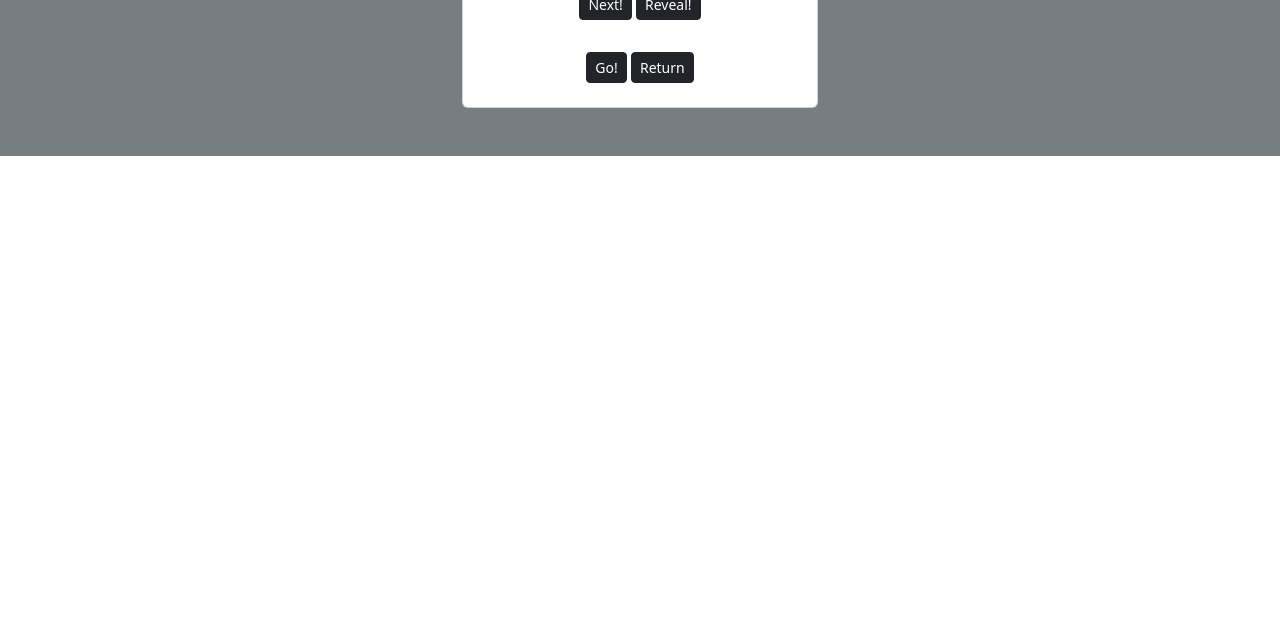
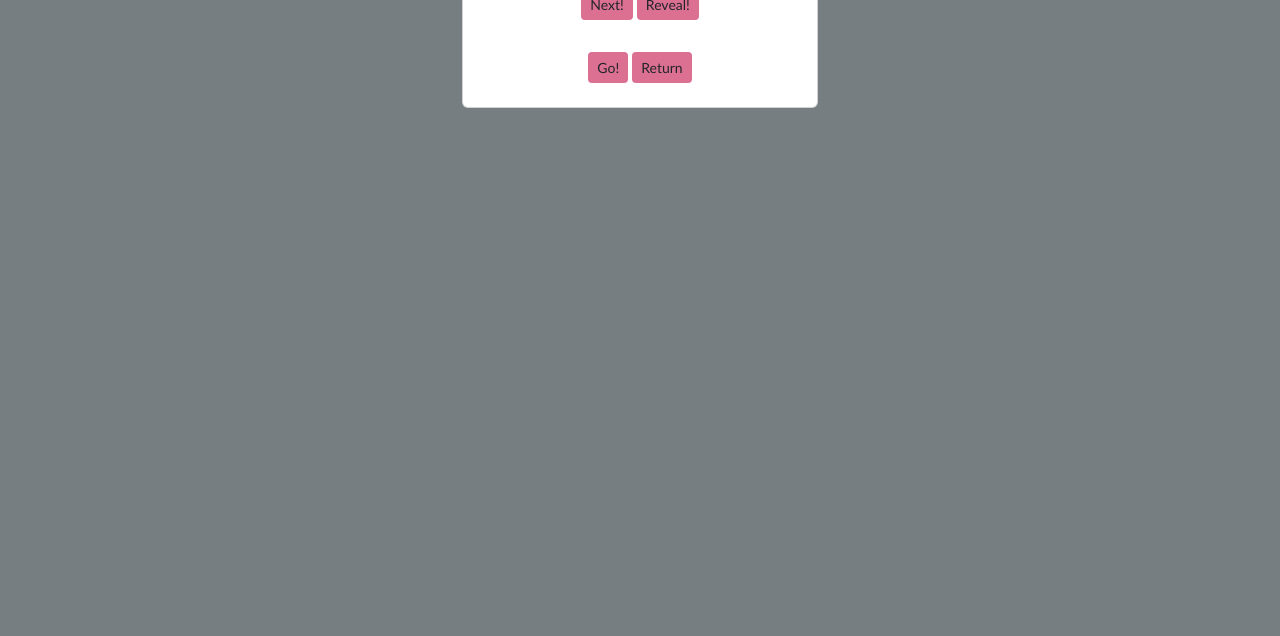
Before and after one commit to MariolaH/mind-reader, a plain HTML site: page index.html in a window 1280 px wide. Shown: the part 164-800 px from the top of the page. Drawn offline with nearby package versions, Linux system fonts and the light colour scheme.

Commit message:
layout changes

```diff
--- a/CSS/style.css
+++ b/CSS/style.css
@@ -1,3 +1,19 @@
-.nextButton .goButton{
-width: 10px;
+.nextButton, .goButton, .revealButton, .returnButton {
+/* width: 10px; */
+background-color: palevioletred;
 }
+
+.container  {
+
+    height: 100vh;
+
+}
+
+.column {
+        height: 50vh;
+    }
+
+    .text-center {
+
+        font-family: 'Trebuchet MS', 'Lucida Sans Unicode', 'Lucida Grande', 'Lucida Sans', Arial, sans-serif;
+    }
--- a/index.html
+++ b/index.html
@@ -3,7 +3,7 @@
 
 <link href="https://cdn.jsdelivr.net/npm/bootstrap@5.3.0-alpha1/dist/css/bootstrap.min.css" rel="stylesheet"
     integrity="sha384-GLhlTQ8iRABdZLl6O3oVMWSktQOp6b7In1Zl3/Jr59b6EGGoI1aFkw7cmDA6j6gD" crossorigin="anonymous">
-<link rel="stylesheet" href="Css/style.css">
+<link rel="stylesheet" href="CSS/style.css">
 
 <head>
     <meta charset="UTF-8">
@@ -13,33 +13,33 @@
 </head>
 
 <body>
-    <div class="wrapper">
-        <section style="background-color: #767e82;">
-            <div class='container contact-card py-5'>
+    <section style="background-color:#767e82;">
+            <div class='container py-5 '>
+
                 <div class="row justify-content-center align-items-center">
-                    <div class="col-md-4">
+                    <div class="col-md-4 column off-set">
                         <div class="card">
 
                             <h1 id="headingText" class="text-center"> I can read your mind</h1>
                             <div class="button text-center">
-                                <button class="nextButton btn btn-dark btn-sm" id="nextButton">Next!</button>
-                                <button class="revealButton btn btn-dark btn-sm" id="revealButton">Reveal!</button>
+                                <button class="nextButton btn btn-sm" id="nextButton">Next!</button>
+                                <button class="revealButton btn btn-sm" id="revealButton">Reveal!</button>
                             </div>
                             <p id="subText" class="text-center"></p>
                             <p id="proceed" class="text-center"></p>
                             <div class="button text-center">
-                                <button class="goButton btn btn-dark btn-sm" id="goButton">Go!</button>
-                                <button class="returnButton btn btn-dark btn-sm" id="returnButton">Return</button>
+                                <button class="goButton btn btn-sm" id="goButton">Go!</button>
+                                <button class="returnButton btn btn-sm" id="returnButton">Return</button>
                             </div>
                             <br>
                         </div>
                     </div>
 
                 </div>
+
             </div>
-    </div>
-    </section>
-    <script src="js/main.js"></script>
+        </section>
+    <script src="js/ main.js"></script>
     <script src="https://cdn.jsdelivr.net/npm/bootstrap@5.3.0-alpha1/dist/js/bootstrap.bundle.min.js"
         integrity="sha384-w76AqPfDkMBDXo30jS1Sgez6pr3x5MlQ1ZAGC+nuZB+EYdgRZgiwxhTBTkF7CXvN"
         crossorigin="anonymous"></script>
--- a/js/ main.js
+++ b/js/ main.js
@@ -11,20 +11,20 @@ let returnButton = document.getElementById('returnButton');
 
 nextButton.addEventListener("click", nextPage);
 goButton.addEventListener("click", nextPage);
-returnButton.addEventListener("click", returnButton);
+returnButton.addEventListener("click", resetPage);
 revealButton.addEventListener("click", nextPage);
 
 
 // need function to go to next page
-
+let page= 0;
 function nextPage(){
     page++;
     state;
 }
 
 // function to return to first page
-
-function restPage(){
+let page= 0;
+function resetPage(){
     page = 0;
     state;
 }
@@ -46,7 +46,6 @@ let arr = []
 for (let i = 0; i < 100; i++) {
     		arr.push(i + " " + symbols[i % 9]);
 }
-
 
 // create state with objects with their properties and values-- below
 
```
